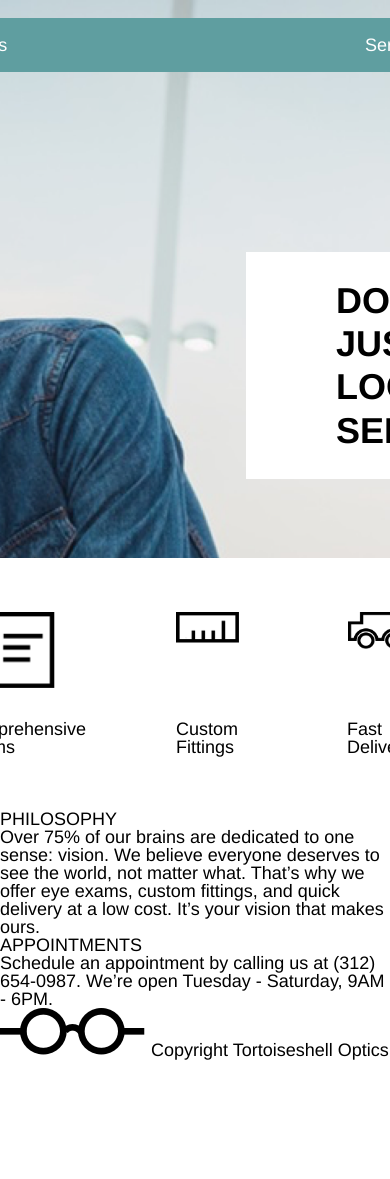
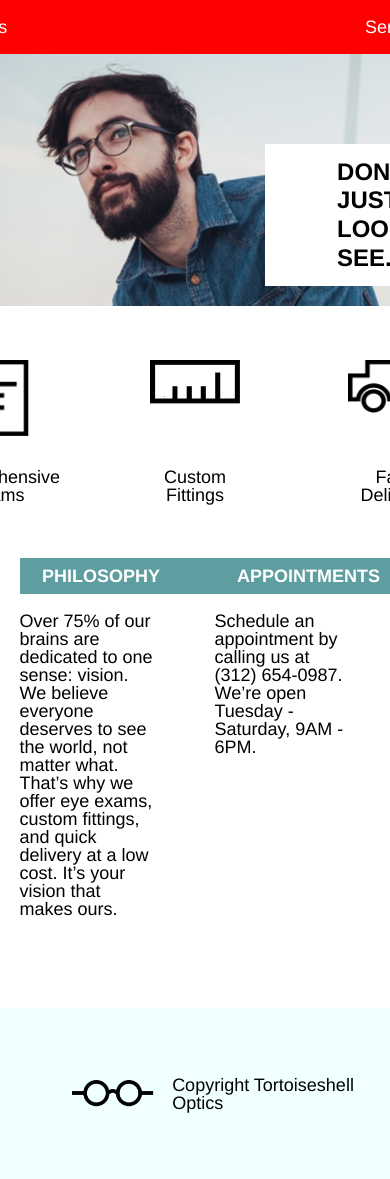
Before and after one commit to drummingjack2/tortoise, a plain HTML site: page index.html in a window 390 px wide. Shown: the top 1179 px of the page. Before the commit the page ends 1060 px from the top, so only its background shows below. Drawn offline with Linux system fonts and the light colour scheme.

Commit message:
Finish CSS for desktop, add responsive design for tablet and most of phone.

```diff
--- a/index.html
+++ b/index.html
@@ -28,41 +28,44 @@
 
     <!-- Contains the three icons and the descriptions below each one -->
     <div id="icons">
-      <div class="item">
+      <div class="item tall">
         <img src="./resources/paper-icon.png" alt="A piece of paper you fool">
         <span>Comprehensive Exams</span>
       </div>
-      <div class="item">
+      <div class="item long">
         <img src="./resources/ruler-icon.png" alt="A ruler you fool">
         <span>Custom Fittings</span>
       </div>
-      <div class="item">
+      <div class="item long">
         <img src="./resources/truck-icon.png" alt="A truck you fool">
         <span>Fast Delivery</span>
       </div>
     </div>
 
     <!-- Contains the two blue info bars and the descriptions below them -->
+    <div id="info-container">
       <div id="info">
-      <div class="item">
+        <div class="infoitem">
           <h2>PHILOSOPHY</h2>
           <p>Over 75% of our brains are dedicated to one sense: vision. We believe
              everyone deserves to see the world, not matter what. That’s why we
              offer eye exams, custom fittings, and quick delivery at a low cost.
              It’s your vision that makes ours.</p>
         </div>
-      <div class="item">
+        <div class="infoitem">
           <h2>APPOINTMENTS</h2>
           <p>Schedule an appointment by calling us at (312) 654-0987. We’re open
             Tuesday - Saturday, 9AM - 6PM.</p>
         </div>
-
+      </div>
     </div>
 
     <!-- Contains the blue footer bar, the logo img and the copyright text -->
+    <div id="footer-container">
       <div id="footer">
         <img src="./resources/logo-black.png">
         <span>Copyright Tortoiseshell Optics</span>
       </div>
+    </div>
   </body>
 </html>
--- a/resources/css/style.css
+++ b/resources/css/style.css
@@ -69,11 +69,91 @@ body{
   display: flex;
   flex-direction: column;
   align-items: center;
-
   justify-content: space-between;
   margin-left: 3rem;
   margin-right: 3rem;
+  text-align: center;
 }
 #icons .item img{
   width: 3.5rem;
 }
+#icons .long img{
+  width: 5rem;
+}
+
+#info-container{
+  display: flex;
+  justify-content: center;
+}
+#info{
+display: inline-flex;
+width: 960px;
+justify-content: space-around;
+}
+#info h2{
+  background-color: cadetblue;
+  color: white;
+  padding-left: 1.25rem;
+  padding-top: 0.5rem;
+  padding-bottom: 0.5rem;
+  font-weight: bold;
+  width: 10rem;
+  margin-bottom: 1rem;
+}
+#info p{
+
+}
+.infoitem{
+  width: 35vw;
+  margin-right: 5vw;
+}
+
+#footer-container{
+  display: flex;
+  justify-content: center;
+}
+#footer{
+  background-color: azure;
+  margin-top: 5rem;
+  display: inline-flex;
+  align-items: center;
+  width: 960px;
+}
+#footer img{
+  height: 1.5rem;
+  padding: 4rem 1rem 4rem 4rem;
+}
+
+/*Media Queries*/
+@media only screen and (max-width: 960px){
+  /*For Tablets*/
+  #banner{
+    height: 22rem;
+  }
+  #header{
+    background-color: green;
+    margin-top: 0rem;
+  }
+  #slogan{
+    margin-top: 5rem;
+    margin-right: 2rem;
+  }
+  #slogan h1{
+    margin: 0.75rem 4rem 0.75rem 4rem;
+    font-size: 1.33rem;
+  }
+}
+@media only screen and (max-width: 480px){
+  /*For Phones*/
+
+  #header{
+    background-color: red;
+  }
+  #banner{
+    background-image: url("../glasses-bg.png");
+    background-position: 20%;
+    height: 17rem;
+  }
+
+
+}
```
Lines whose indentation alone changed are shown as unchanged.
